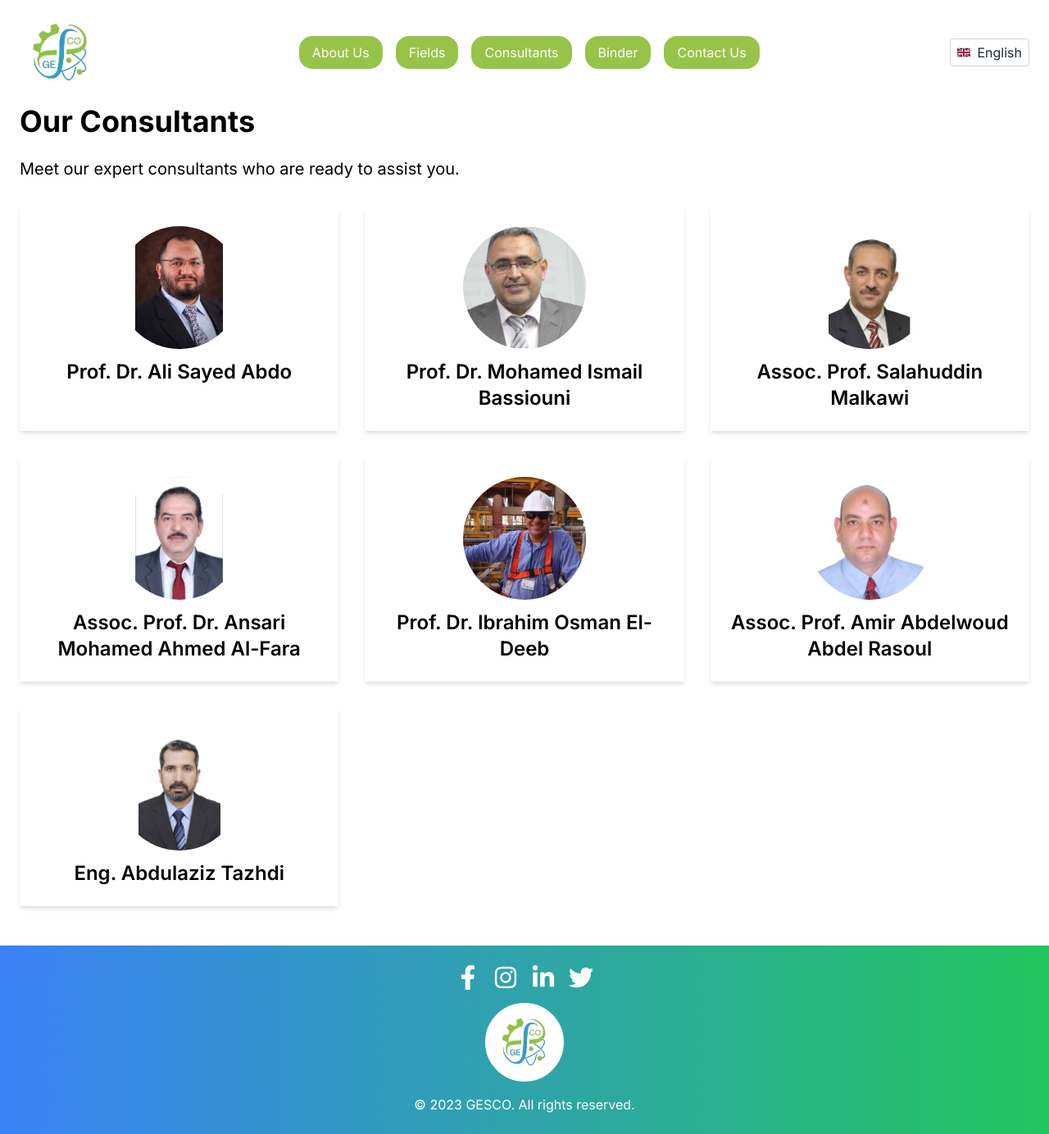
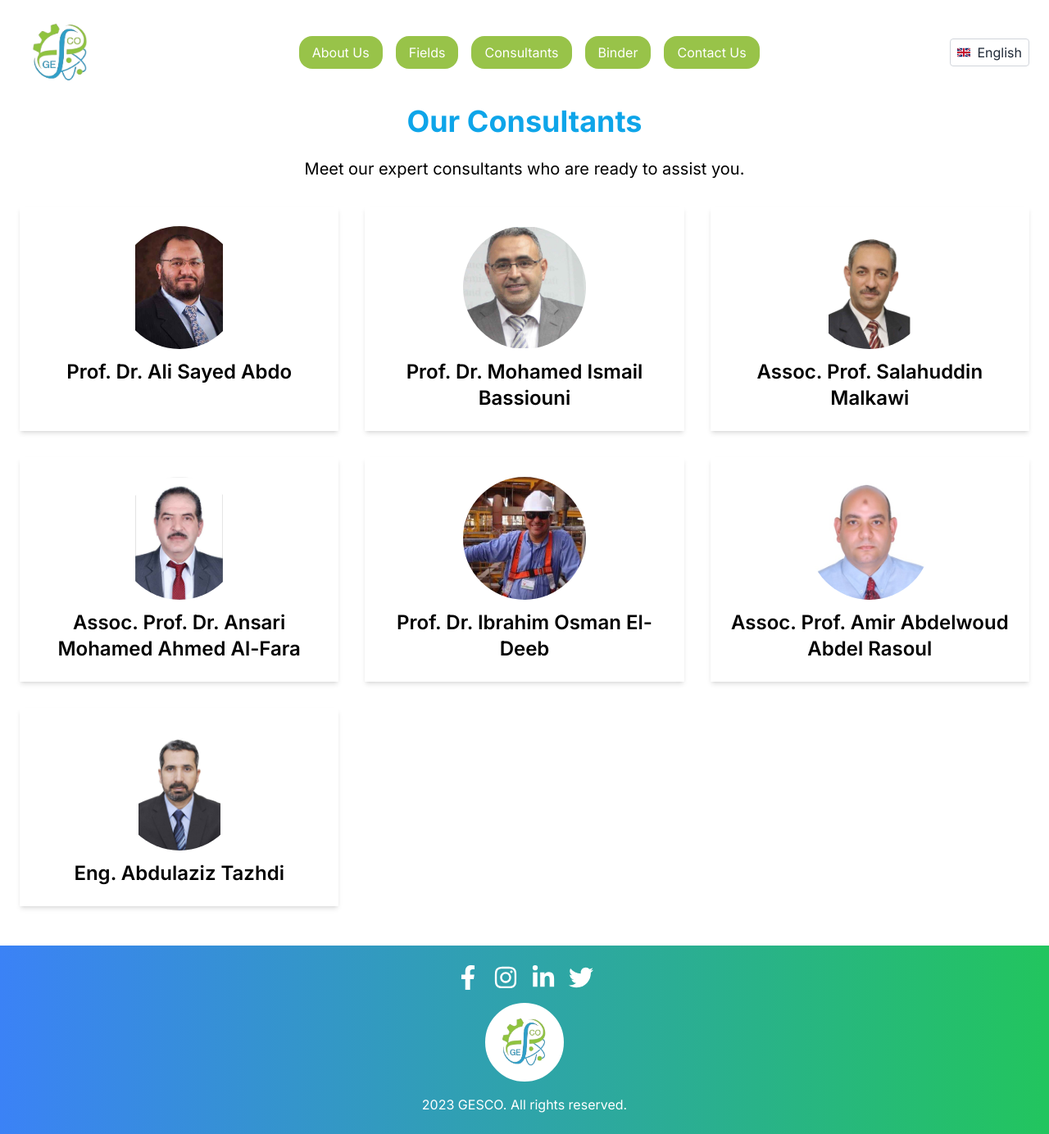
Before and after one commit to Adham-elgohary/Gesco, a Next.js app: page /consultants in a window 1280 px wide. Shown: the whole page at 82% size. Built offline with nearby package versions, Linux system fonts and the light colour scheme.

Commit message:
Add files via upload

```diff
--- a/src/app/about/page.tsx
+++ b/src/app/about/page.tsx
@@ -15,7 +15,7 @@ export default function About() {
 
   return (
     <div className="container mx-auto px-6 py-12">
-      <h1 className="text-4xl font-bold text-center mb-10">{dict.about.title}</h1>
+      <h1 className="text-sky-500 text-4xl font-bold text-center pb-20">{dict.about.title}</h1>
 
       {/* Section 1 */}
       <div className="flex flex-col-reverse sm:flex-row items-center mb-12">
--- a/src/app/components/LogoWithSologan.tsx
+++ b/src/app/components/LogoWithSologan.tsx
@@ -35,7 +35,7 @@ return (
     <div className={`${lang === "ar" ? "rtl" : "ltr"} max-w-2xl`}>
         <h2 className="text-2xl font-bold mb-2">
         {slogan.replace("[WORD]", "")}
-        <span className="text-blue-500">{displayedWord}</span>
+        <span className="text-sky-500">{displayedWord}</span>
         <span className="animate-blink">|</span>
         </h2>
     </div>
--- a/src/app/components/fieldcomp.tsx
+++ b/src/app/components/fieldcomp.tsx
@@ -27,7 +27,7 @@ return (
         <div key={index} className="border rounded-2xl shadow-lg bg-white overflow-hidden">
             <button
             onClick={() => toggleField(field.name)}
-            className="w-full flex justify-between items-center px-6 py-4 text-xl font-semibold bg-blue-500 text-white hover:bg-blue-600 transition-all duration-300"
+            className="w-full flex justify-between items-center px-6 py-4 text-xl font-semibold bg-sky-500 text-white hover:bg-sky-600 transition-all duration-300"
             >
             {field.name}
             <span className={`text-2xl transform transition-transform duration-300 ${expandedFields.includes(field.name) ? "rotate-180" : ""}`}>
--- a/src/app/consultants/page.tsx
+++ b/src/app/consultants/page.tsx
@@ -17,8 +17,8 @@ export default function Consultants() {
 
   return (
     <div className="container mx-auto px-4 sm:px-6 py-8 sm:py-12">
-      <h1 className="text-3xl sm:text-4xl font-bold mb-4 sm:mb-6">{dict.consultants.title}</h1>
-      <p className="text-lg sm:text-xl mb-6 sm:mb-8">{dict.consultants.description}</p>
+      <h1 className="text-sky-500 justify-center text-center text-3xl sm:text-4xl font-bold mb-4 sm:mb-6">{dict.consultants.title}</h1>
+      <p className="justify-center text-center text-lg sm:text-xl mb-6 sm:mb-8">{dict.consultants.description}</p>
 
       {/* Expanded Consultant Info */}
       {selectedConsultant !== null && (
--- a/src/app/contact/page.tsx
+++ b/src/app/contact/page.tsx
@@ -46,6 +46,7 @@ export default function Contact() {
   };
   return (
 <div className="container mx-auto px-6 py-12">
+  <h1 className="text-sky-500 justify-center text-center text-3xl sm:text-4xl font-bold mb-4 sm:mb-6 pb-20">{dict.contact.title}</h1>
       <div className="bg-gray-100 p-6 rounded-lg shadow-md mb-12">
         <h2 className="text-2xl font-bold mb-4">{dict.contact.form.title}</h2>
 
--- a/src/app/dictionaries/clientDictionary.ts
+++ b/src/app/dictionaries/clientDictionary.ts
@@ -171,7 +171,7 @@ const dictionaries = {
       },
     },
     footer: {
-      copyright: "© 2023 GESCO. All rights reserved.",
+      copyright: "2023 GESCO. All rights reserved.",
     },
 
 
--- a/src/app/fields/page.tsx
+++ b/src/app/fields/page.tsx
@@ -37,12 +37,12 @@ export default function Fields() {
 
   return (
     <div className="container mx-auto px-6 py-12">
-      <h1 className="text-4xl font-bold text-center mb-8 text-sky-600">{dict.fields.title}</h1>
+      <h1 className="text-4xl font-bold text-center mb-8 text-sky-500">{dict.fields.title}</h1>
       <p className="text-xl text-center text-gray-700 max-w-3xl mx-auto mb-12">{dict.fields.description}</p>
 
       <div className="space-y-8 max-w-5xl mx-auto">
         {dict.fields.list.map((field, index) => (
-          <div key={index} className={`border rounded-lg shadow-lg bg-sky-600 overflow-hidden ${lang === "ar" ? "text-right" : "text-left"}`}>
+          <div key={index} className={`border rounded-lg shadow-lg bg-sky-500 overflow-hidden ${lang === "ar" ? "text-right" : "text-left"}`}>
             <h2 className="text-2xl md:text-2xl font-semibold mb-4 text-white p-6 text-center">{field.name}</h2>
             <div className="block md:flex">
               <div className="relative h-96 w-full md:w-1/2 transition-transform duration-300 transform md:hover:scale-110 cursor-pointer" onClick={() => toggleExpand(field.name)}>
--- a/src/app/page.tsx
+++ b/src/app/page.tsx
@@ -50,9 +50,9 @@ export default function Home() {
       {/* Middle Segment with Gradient Strip */}
       <div className="mt-10 w-full"> {/* Margin top */}
         <div className="w-full h-auto rounded-lg flex items-center justify-center flex-col">
-          <h2 className="text-3xl font-semibold text-center text-gray-800 mb-6">
-            Accreditation Bodies
-          </h2>
+            <h2 className="text-3xl font-semibold text-center text-gray-800 mb-6">
+            {lang === "ar" ? "هيئات الاعتماد" : "Accreditation Bodies"}
+            </h2>
           <div className="container justify-center flex gap-4 px-6 w-full overflow-x-auto pb-6">
             {[Img1, Img2, Img3, Img4, Img5, Img6, Img7].map((img, index) => (
               <div key={index} className="justify-center flex-shrink-0 w-1/12 h-32 relative overflow-hidden rounded-lg">
```
Also changed, not shown: src/app/components/Footer.tsx (line endings or trailing spaces), src/app/components/Header.tsx (line endings or trailing spaces).
